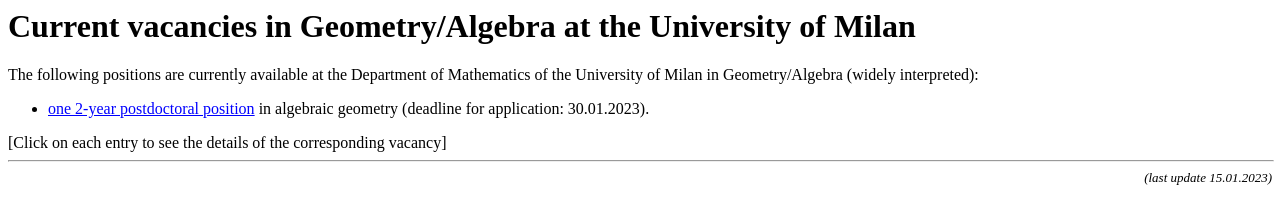
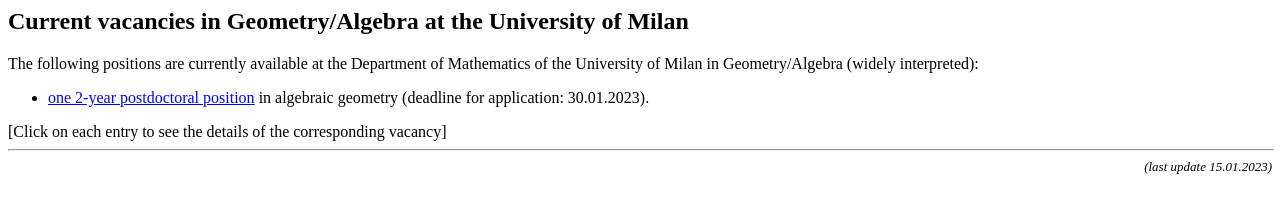
Before and after one commit to rsvaldi/rsvaldi.github.io, a plain HTML site: page positions/index.html in a window 1280 px wide. Drawn offline with nearby package versions, Linux system fonts and the light colour scheme; some packages are replaced by stand-ins of ours.

Commit message:
Update index.html

```diff
--- a/positions/index.html
+++ b/positions/index.html
@@ -17,7 +17,9 @@ MathJax.Hub.Config({
 
 <body text="#000000" bgcolor="#ffffff" link="#0000ff" vlink="#551a8b" alink="#0000ff">
 
-<h1><a name="cima"></a>Current vacancies in Geometry/Algebra at the University of Milan</h1>
+<h2>
+Current vacancies in Geometry/Algebra at the University of Milan
+</h2>
 
 The following positions are currently available at the Department of Mathematics of the University of Milan in Geometry/Algebra (widely interpreted):
 
```
